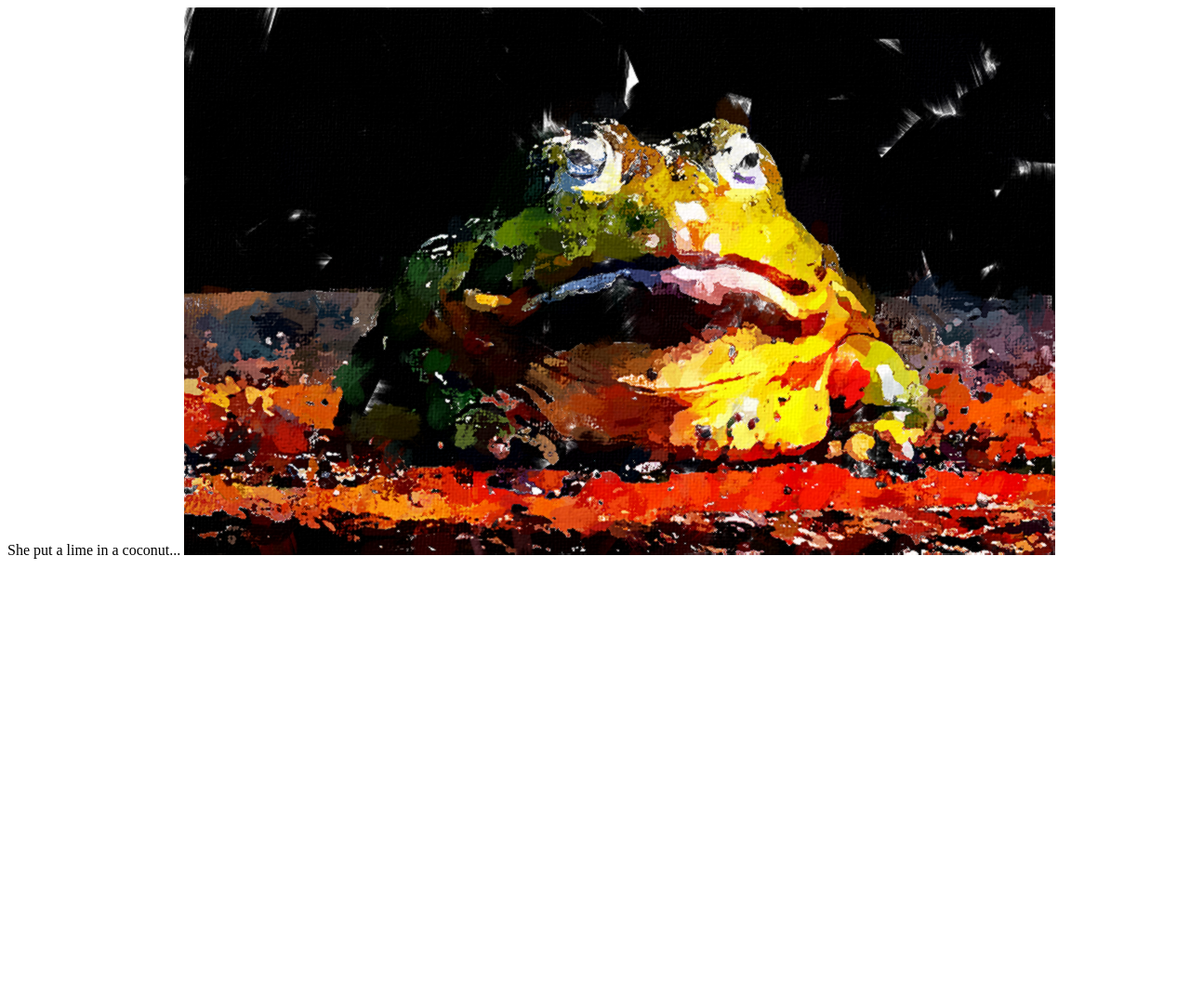
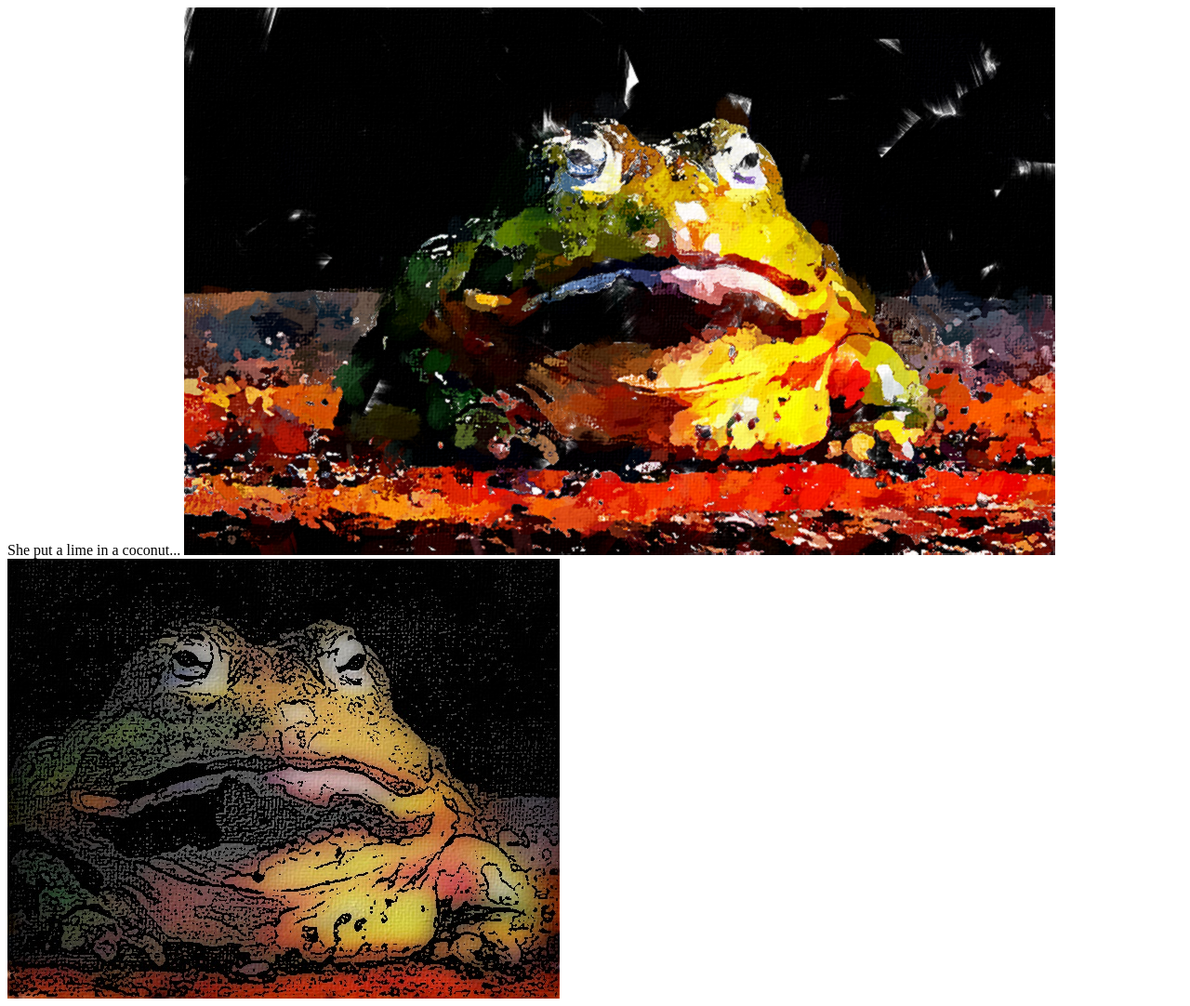
Before and after one commit to KiryUTHET04d/KiryUTHET04d1.github.io, a plain HTML site: page index.html in a window 1280 px wide. Shown: the whole page at 93% size. Before the commit the page ends 800 px from the top, so only its background shows below. Drawn offline with Linux system fonts and the light colour scheme.

Commit message:
Update index.html

```diff
--- a/index.html
+++ b/index.html
@@ -1,3 +1,3 @@
 She put a lime in a coconut...
 <img src="массонская джеба3.png">
-<img src="массонский джеба6.jpgк"
+<img src="массонский джеба6.jpg">
```
